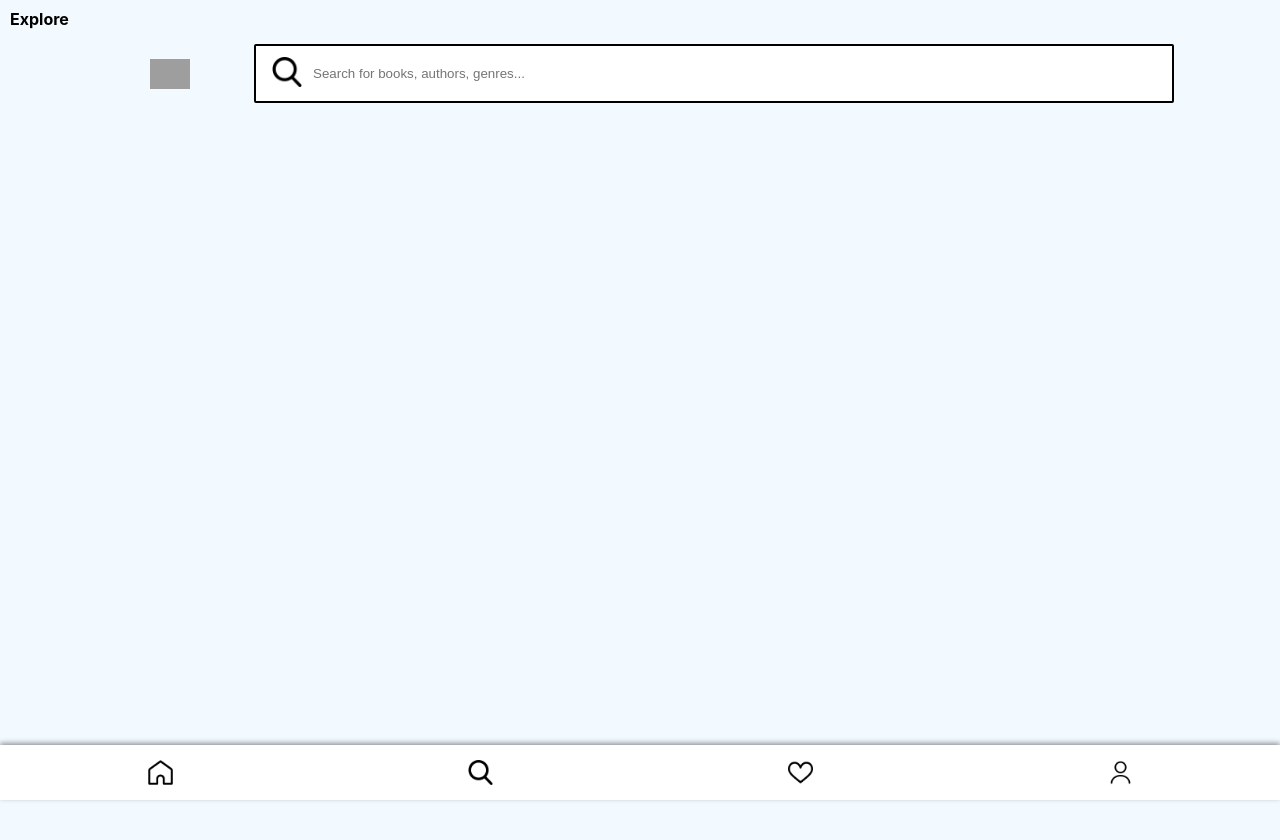
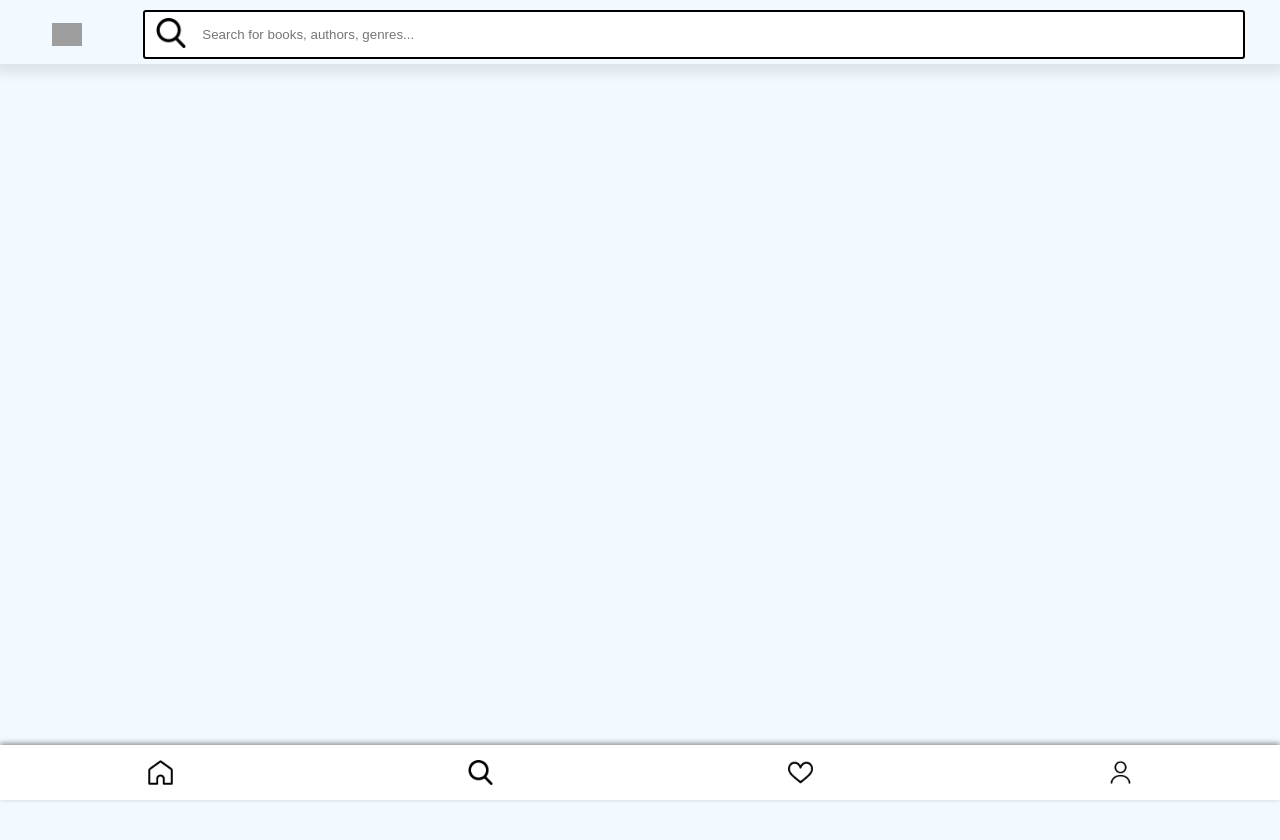
Before and after one commit to masadnazir1/Books_Tell, a React (Vite) app: page /Find in a window 1280 px wide. Shown: the top 840 px of the page. Built offline with nearby package versions, Linux system fonts and the light colour scheme; grey boxes are pictures that could not be loaded.

Commit message:
added the logoc to style searc page --asad

```diff
--- a/src/css/SearchPageExact.module.css
+++ b/src/css/SearchPageExact.module.css
@@ -23,23 +23,27 @@
 
 .SearchSection {
   display: flex;
-  justify-content: center;
+  justify-content: space-evenly;
   align-items: center;
   width: 100%;
   position: sticky;
+  padding: 5px;
+  box-shadow: 0px 10px 10px #00000015;
   top: 5px;
   gap: 20px;
+  background: #f2f9ff;
 }
 
 .SearchBar {
-  padding: 10px;
+  padding: 5px;
   display: flex;
   align-items: center;
-  width: 70%;
+  width: 85%;
   justify-content: center;
   border: 2px solid #000;
   background-color: #fff;
-  border-radius: 2px;
+  border-radius: 3px;
+  margin-right: 10px;
 }
 .SearchButton {
   background-color: transparent;
@@ -54,7 +58,8 @@
 .SearchInput {
   width: 100%;
   color: #000;
-  padding: 5px;
+
+  padding: 10px;
   border: none;
   outline: none;
   background-color: #fff;
@@ -63,7 +68,7 @@
   display: flex;
   align-items: center;
   height: 100vh;
-  width: 90%;
+  width: 95%;
   margin-top: 20px;
   flex-direction: column;
 }
@@ -72,12 +77,13 @@
   display: flex;
   align-items: center;
   justify-content: center;
-  width: 10%;
+  width: 5%;
   box-sizing: border-box;
   padding: 10px;
+  margin-left: 10px;
 }
 .BackIcon {
-  width: 40px;
+  width: 30px;
   cursor: pointer;
 }
 .BackIcon:hover {
@@ -136,3 +142,13 @@
 .PlayButton {
   width: 10%;
 }
+
+.WithPlayer {
+  display: flex;
+  align-items: center;
+  height: 100vh;
+  width: 95%;
+  margin-top: 20px;
+  margin-bottom: 115px;
+  flex-direction: column;
+}
--- a/src/pages/SearchPageExact.jsx
+++ b/src/pages/SearchPageExact.jsx
@@ -5,6 +5,7 @@ import Styles from "../css/SearchPageExact.module.css";
 import empty from "../assets/TabsIcons/Search.png";
 import { useNavigate } from "react-router-dom";
 import URL from "../utils/API";
+import GlobalAudioPlayer from "../components/GlobalAudioPlayer";
 import ActivityIndicator from "../components/Loading/ActivityIndicator";
 
 const SearchPageExact = () => {
@@ -12,11 +13,18 @@ const SearchPageExact = () => {
   const [query, setQuery] = useState("");
   const [results, setResults] = useState([]);
   const [Loading, SetLoading] = useState(false);
+  const [isPlayerVisible, setIsPlayerVisible] = useState(false);
   ///
   const handleSelect = (book) => {
     console.log(book.title, book.id); // Log the book's name
     Navigate("/SingleBook", { state: { book } }); // Passing the book to the detail page
   };
+
+  useEffect(() => {
+    // Check if GlobalAudioPlayer is rendered
+    const playerElement = document.querySelector(".global-audio-player");
+    setIsPlayerVisible(!!playerElement);
+  }, []);
   // Debounced API call to reduce unnecessary requests
 
   const fetchBooks = debounce(async (searchQuery) => {
@@ -80,9 +88,6 @@ const SearchPageExact = () => {
   //
   return (
     <div className={Styles.ExplorePageContainer}>
-      <div className={Styles.ExplorePageHeader}>
-        <h1 className={Styles.ExplorePageHeading}>Explore</h1>
-      </div>
       <section className={Styles.SearchSection}>
         <div className={Styles.BackIconBox}>
           <img
@@ -105,7 +110,12 @@ const SearchPageExact = () => {
           />
         </div>
       </section>
-      <section className={Styles.ExplorePageInfo}>
+
+      <section
+        className={`${Styles.ExplorePageInfo} ${
+          isPlayerVisible ? Styles.WithPlayer : ""
+        }`}
+      >
         {Loading && <ActivityIndicator color="#000" width="40px" />}
         {results.length > 0
           ? results.map((book) => (
@@ -150,6 +160,10 @@ const SearchPageExact = () => {
               </div>
             ))
           : query && <p>No results found</p>}
+
+        <div className="global-audio-player">
+          <GlobalAudioPlayer />
+        </div>
       </section>
     </div>
   );
```
